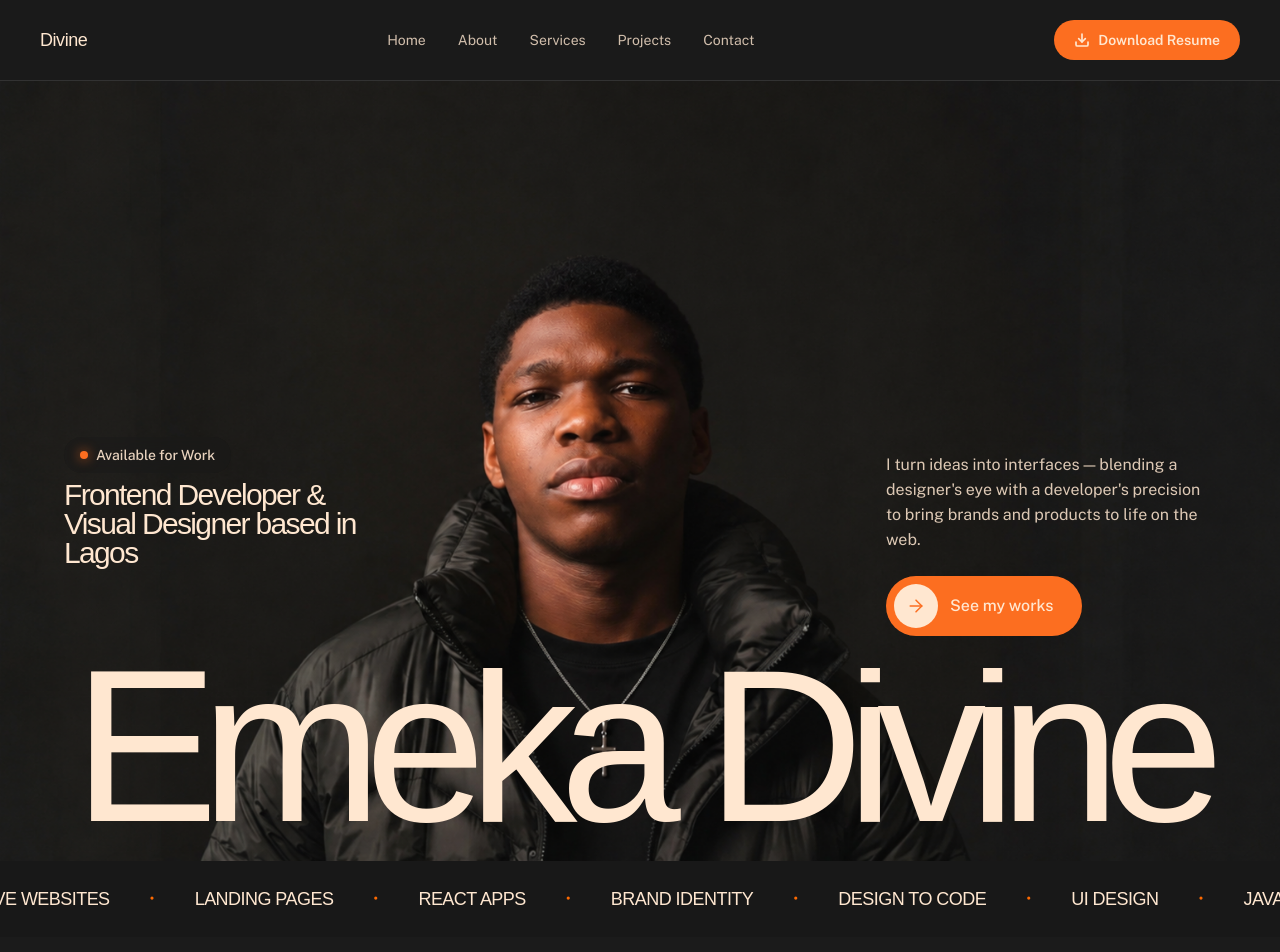
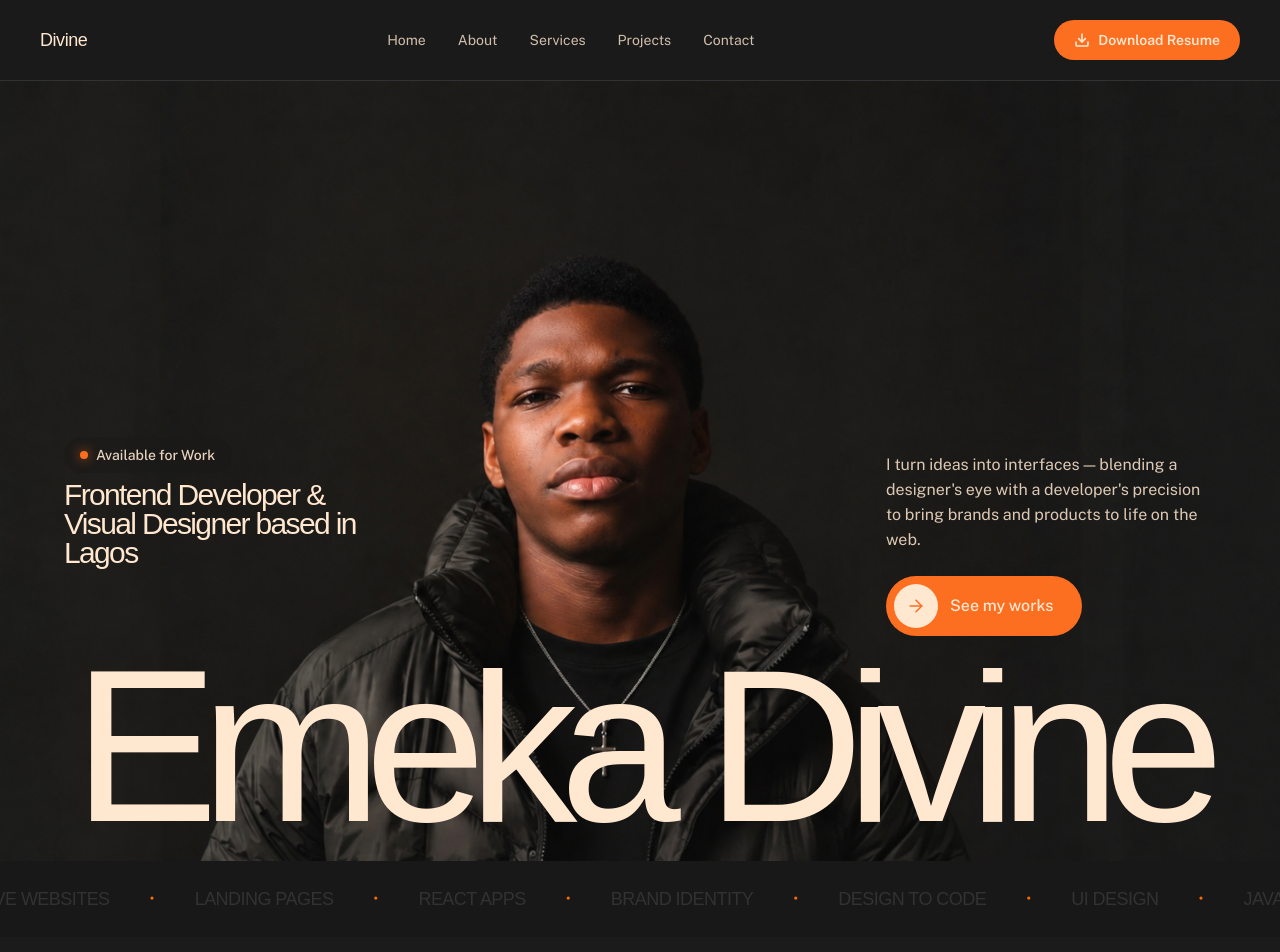
Before and after one commit to emeka-divine-exe/emeka-divine, a React (Vite) app: page / in a window 1280 px wide. Shown: the top 952 px of the page. Built offline with nearby package versions, Linux system fonts and the light colour scheme.

Commit message:
Change text color class from 'text-cream' to 'text-surface'

```diff
--- a/src/components/Marquee.jsx
+++ b/src/components/Marquee.jsx
@@ -35,7 +35,7 @@ export default function Marquee() {
                 font-display
                 whitespace-nowrap
                 text-lg
-                text-cream
+                text-surface
                 font-medium
                 tracking-[-0.03em]
               "
```
